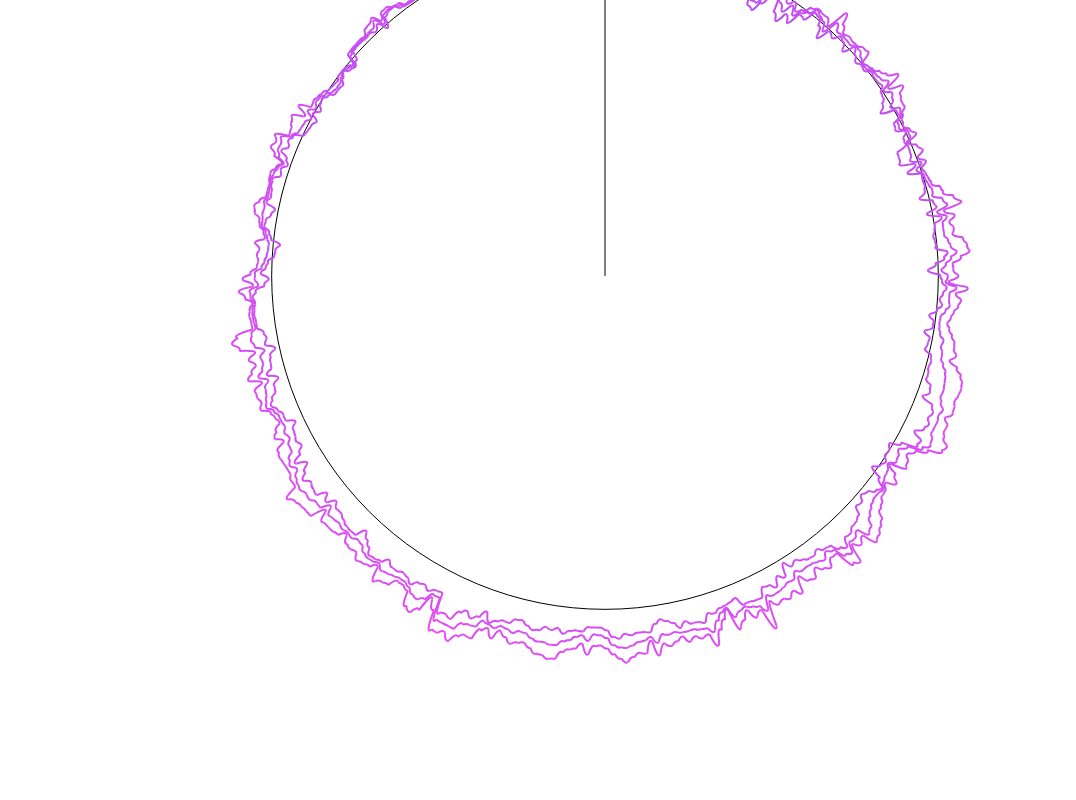
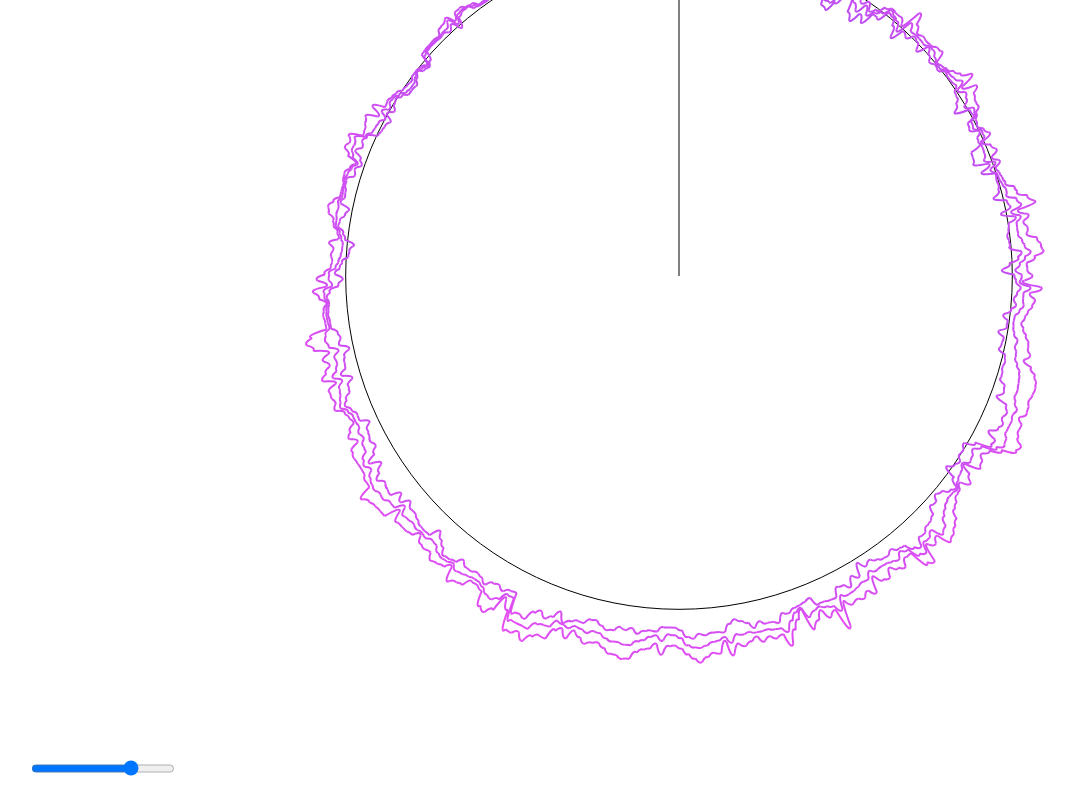
Before and after one commit to skjalgepalg/hackasvelte, a Svelte app: page / in a window 1280 px wide. Shown: the part 467-1267 px from the top of the page, without its empty margins (35-1111 px from the left). Built offline with nearby package versions, Linux system fonts and the light colour scheme.

Commit message:
Add slider

```diff
--- a/src/App.svelte
+++ b/src/App.svelte
@@ -2,6 +2,7 @@
   import { onMount } from "svelte";
   export let dataseries; // P1D, P1M
 
+  let yearRad = Math.PI * 1.5;
   let canvas;
   onMount(() => {
     const rad = canvas.width / 3;
@@ -54,7 +55,8 @@
     };
 
     const drawSeries = (ctx, series) => {
-      series.forEach(({ cpX, cpY, x2, y2, x0, y0, offset, offset2, radius }) => {
+      series.forEach(
+        ({ cpX, cpY, x2, y2, x0, y0, offset, offset2, radius }) => {
           const relativeColor = 200 + offset;
           ctx.beginPath();
           ctx.lineWidth = 2;
@@ -63,8 +65,9 @@
           ctx.strokeStyle = `rgb(${relativeColor}, 78, 243)`;
           ctx.stroke();
           ctx.closePath();
-      });
         }
+      );
+    };
 
     // Prepare canvas
     const ctx = canvas.getContext("2d");
@@ -119,7 +122,16 @@
   <p>
     Viser lufttemperatur målt på Blindern
     <br />
-    Data fra <a href="https://frost.met.no" rel="noopener" target="_blank">frost.met.no</a>
+    Data fra
+    <a href="https://frost.met.no" rel="noopener" target="_blank">
+      frost.met.no
+    </a>
   </p>
+  <input
+    type="range"
+    min={0}
+    max={Math.PI * 2}
+    step={Math.PI / 4}
+    bind:value={yearRad} />
   <canvas bind:this={canvas} width="1000" height="1000" />
 </main>
```
Lines whose indentation alone changed are shown as unchanged.
